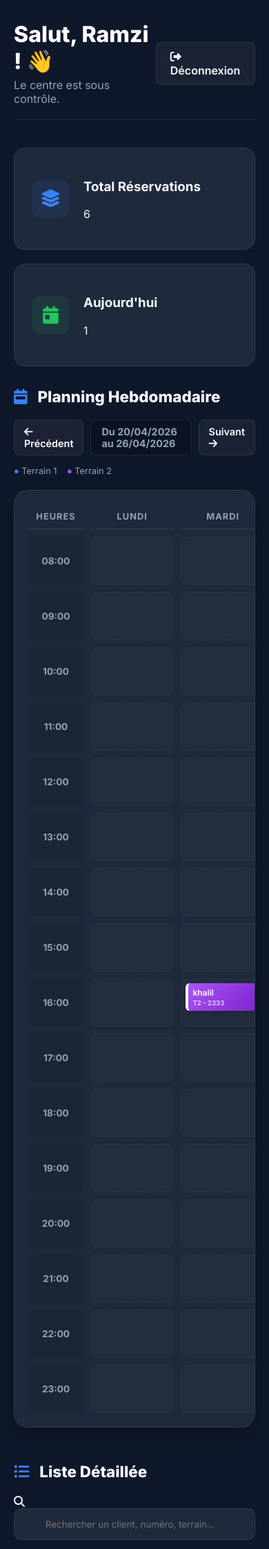
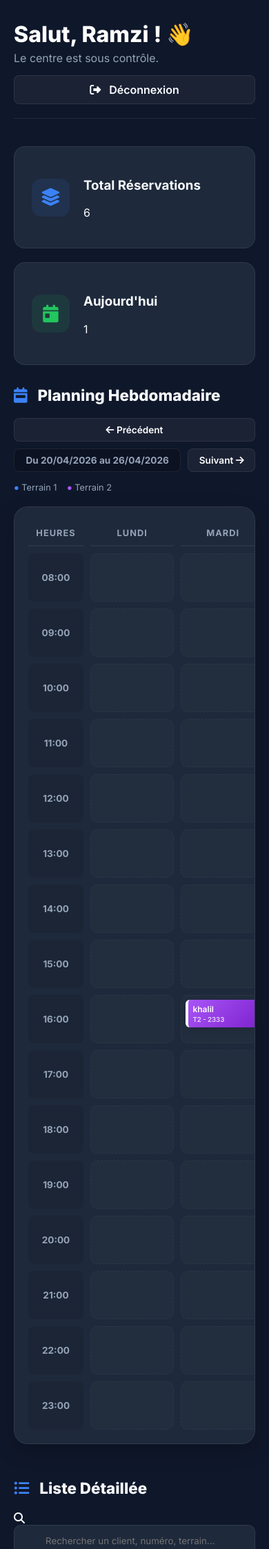
Before and after one commit to HedfiAziz/Vedetto, a Flask app: page /admin in a window 390 px wide. Shown: the top 2245 px of the page at 69% size. Run offline with Flask 3, Linux system fonts and the light colour scheme; the visitor is signed in with stand-in values (Sample User, id 1); data comes from the database, SQL or seed files in the repository.

Commit message:
Add files via upload

```diff
--- a/templates/admin.html
+++ b/templates/admin.html
@@ -1,6 +1,7 @@
 <!DOCTYPE html>
 <html lang="fr">
 <head>
+    <link rel="icon" type="image/png" href="{{ url_for('static', filename='image/logo.png') }}?v=2.0">
     <meta charset="UTF-8">
     <meta name="viewport" content="width=device-width, initial-scale=1.0">
     <title>Dashboard Pro - VEDETTO</title>
@@ -201,6 +202,57 @@
         .btn-delete { color: var(--text-muted); cursor: pointer; transition: all 0.2s ease; }
         .btn-delete:hover { color: var(--danger); transform: scale(1.1); }
 
+        /* ========================================================================== */
+        /* --- AJOUTS EXCLUSIFS POUR LE MOBILE (SANS RIEN EFFACER) --- */
+        /* ========================================================================== */
+
+        /* Assurer le défilement horizontal fluide du tableau de la liste détaillée */
+        .table-container {
+            overflow-x: auto;
+            -webkit-overflow-scrolling: touch;
+        }
+
+        #adminTable {
+            min-width: 800px; /* Force la largeur minimale pour scroller sans écraser le texte */
+        }
+
+        /* Ajustements spécifiques pour les écrans de téléphone */
+        @media (max-width: 768px) {
+            /* En-tête : on empile le message de bienvenue et le bouton déconnexion */
+            .admin-header {
+                flex-direction: column;
+                align-items: flex-start;
+                gap: 15px;
+            }
+
+            .btn-logout {
+                width: 100%;
+                text-align: center;
+            }
+
+            /* Navigation du planning : on adapte les boutons pour qu'ils tiennent sur mobile */
+            .planning-header-flex {
+                flex-direction: column;
+                align-items: flex-start;
+            }
+
+            .planning-nav-box {
+                flex-wrap: wrap;
+                width: 100%;
+                justify-content: flex-start;
+            }
+
+            .btn-nav, .date-badge {
+                flex: 1 1 auto;
+                text-align: center;
+                font-size: 0.85em; /* Un peu plus petit pour que ça rentre bien */
+            }
+
+            /* Barre de recherche plein écran */
+            .search-container {
+                max-width: 100%;
+            }
+        }
     </style>
 </head>
 <body>
--- a/templates/login.html
+++ b/templates/login.html
@@ -1,10 +1,11 @@
 <!DOCTYPE html>
 <html lang="fr">
 <head>
+    <link rel="icon" type="image/png" href="{{ url_for('static', filename='image/logo.png') }}?v=2.0">
     <meta charset="UTF-8">
     <meta name="viewport" content="width=device-width, initial-scale=1.0">
     <title>Connexion Administration - VEDETTO</title>
-    <link rel="stylesheet" href="{{ url_for('static', filename='style.css') }}">
+    <link rel="stylesheet" href="{{ url_for('static', filename='style.css') }}?v=2.0">
     <link href="https://fonts.googleapis.com/css2?family=Poppins:wght@300;400;600;800&display=swap" rel="stylesheet">
     <link rel="stylesheet" href="https://cdnjs.cloudflare.com/ajax/libs/font-awesome/6.4.0/css/all.min.css">
     <style>
--- a/templates/succes.html
+++ b/templates/succes.html
@@ -1,6 +1,7 @@
 <!DOCTYPE html>
 <html lang="fr">
 <head>
+    <link rel="icon" type="image/png" href="{{ url_for('static', filename='image/logo.png') }}?v=2.0">
     <meta charset="UTF-8">
     <meta name="viewport" content="width=device-width, initial-scale=1.0">
     <title>Réservation Confirmée - VEDETTO</title>
```
Also changed, not shown: templates/index.html (+67 -1 lines).
